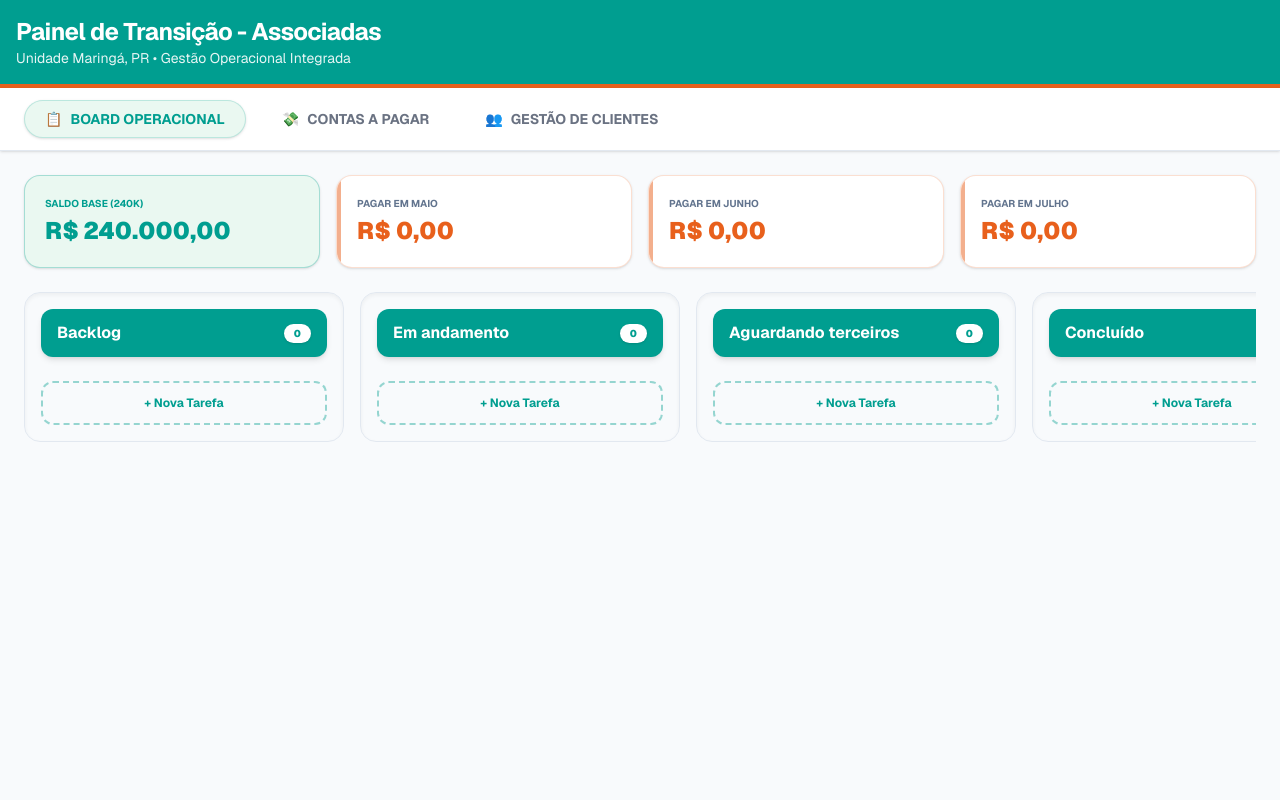
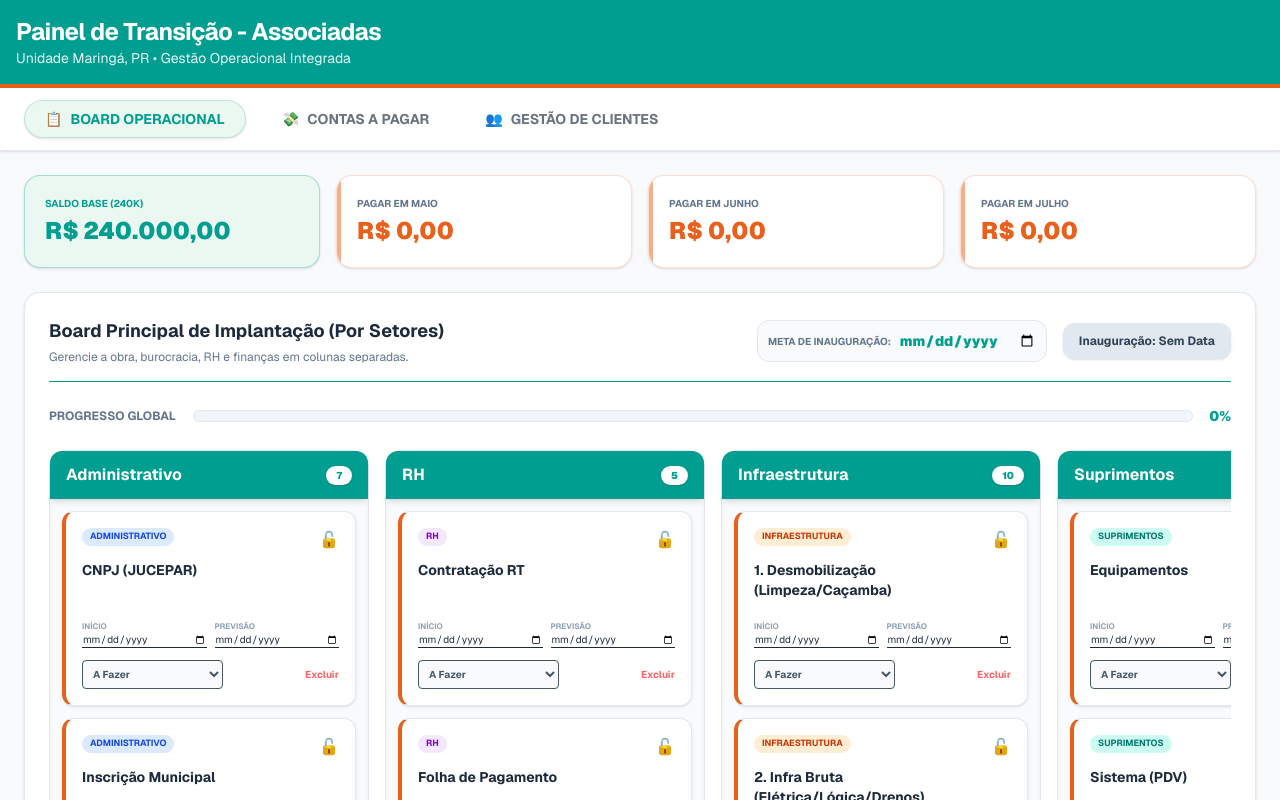
Before and after one commit to dionatanhoegen-creator/drogaria, a Next.js app: page / in a window 1280 px wide. Shown: the top 800 px of the page. Built offline with nearby package versions, Linux system fonts and the light colour scheme.

Commit message:
Corrigindo WhatsApp, edição de clientes e restaurando as 28 tarefas do Kanban

```diff
--- a/app/page.tsx
+++ b/app/page.tsx
@@ -5,7 +5,7 @@ import React, { useState } from 'react';
 export default function Home() {
   // ================= 1. ESTADOS FINANCEIROS =================
   const [saldoEmConta, setSaldoEmConta] = useState<string>('24000000');
-  const [abaAtiva, setAbaAtiva] = useState<'contas' | 'kanban' | 'clientes' | 'ia'>('kanban');
+  const [abaAtiva, setAbaAtiva] = useState<'contas' | 'kanban' | 'clientes'>('kanban');
 
   // Lançamentos Zerados
   const [contasAPagar, setContasAPagar] = useState<any[]>([]);
@@ -87,7 +87,7 @@ export default function Home() {
   const [clientes, setClientes] = useState<any[]>([]);
   const [novoCliente, setNovoCliente] = useState({ nome: '', whatsapp: '', compras: '', atendimento: '', tipo: '' });
 
-  // Estados para edição do Cliente
+  // Estados para edição do Cliente habilitados
   const [editandoCliId, setEditandoCliId] = useState<number | null>(null);
   const [tempEditCli, setTempEditCli] = useState({ nome: '', whatsapp: '', compras: '', atendimento: '', tipo: '' });
 
@@ -112,11 +112,52 @@ export default function Home() {
   const tagsSetores = ['Administrativo', 'RH', 'Infraestrutura', 'Suprimentos', 'Financeiro'];
   const [dataInauguracao, setDataInauguracao] = useState('');
 
-  // Kanban Zerado
-  const [cards, setCards] = useState<any[]>([]);
+  // Kanban com as 28 tarefas fixas restauradas
+  const [cards, setCards] = useState([
+    // Administrativo
+    { id: 101, titulo: 'CNPJ (JUCEPAR)', area: 'Administrativo', inicio: '', fim: '', status: 'A Fazer', bloqueado: false },
+    { id: 102, titulo: 'Inscrição Municipal', area: 'Administrativo', inicio: '', fim: '', status: 'A Fazer', bloqueado: false },
+    { id: 103, titulo: 'Alvará Prefeitura', area: 'Administrativo', inicio: '', fim: '', status: 'A Fazer', bloqueado: false },
+    { id: 104, titulo: 'CRF-PR', area: 'Administrativo', inicio: '', fim: '', status: 'A Fazer', bloqueado: false },
+    { id: 105, titulo: 'Anvisa (AFE)', area: 'Administrativo', inicio: '', fim: '', status: 'A Fazer', bloqueado: false },
+    { id: 106, titulo: 'PGRSS', area: 'Administrativo', inicio: '', fim: '', status: 'A Fazer', bloqueado: false },
+    { id: 107, titulo: 'Bombeiros', area: 'Administrativo', inicio: '', fim: '', status: 'A Fazer', bloqueado: false },
+    // RH
+    { id: 201, titulo: 'Contratação RT', area: 'RH', inicio: '', fim: '', status: 'A Fazer', bloqueado: false },
+    { id: 202, titulo: 'Folha de Pagamento', area: 'RH', inicio: '', fim: '', status: 'A Fazer', bloqueado: false },
+    { id: 203, titulo: 'Treinamento Equipe', area: 'RH', inicio: '', fim: '', status: 'A Fazer', bloqueado: false },
+    { id: 204, titulo: 'Uniformes', area: 'RH', inicio: '', fim: '', status: 'A Fazer', bloqueado: false },
+    { id: 205, titulo: 'Escala de Trabalho', area: 'RH', inicio: '', fim: '', status: 'A Fazer', bloqueado: false },
+    // Infraestrutura (Obra Física)
+    { id: 301, titulo: '1. Desmobilização (Limpeza/Caçamba)', area: 'Infraestrutura', inicio: '', fim: '', status: 'A Fazer', bloqueado: false },
+    { id: 302, titulo: '2. Infra Bruta (Elétrica/Lógica/Drenos)', area: 'Infraestrutura', inicio: '', fim: '', status: 'A Fazer', bloqueado: false },
+    { id: 303, titulo: '3. Gesso / Forro (Recortes)', area: 'Infraestrutura', inicio: '', fim: '', status: 'A Fazer', bloqueado: false },
+    { id: 304, titulo: '4. Pintura e Massa Corrida', area: 'Infraestrutura', inicio: '', fim: '', status: 'A Fazer', bloqueado: false },
+    { id: 305, titulo: '5. Fachada (ACM/Vidro/Iluminação)', area: 'Infraestrutura', inicio: '', fim: '', status: 'A Fazer', bloqueado: false },
+    { id: 306, titulo: '6. Climatização (Evaporadoras)', area: 'Infraestrutura', inicio: '', fim: '', status: 'A Fazer', bloqueado: false },
+    { id: 307, titulo: '7. Elétrica Fina (Tomadas/Luminárias)', area: 'Infraestrutura', inicio: '', fim: '', status: 'A Fazer', bloqueado: false },
+    { id: 308, titulo: '8. Instalação de Piso e Rodapé', area: 'Infraestrutura', inicio: '', fim: '', status: 'A Fazer', bloqueado: false },
+    { id: 309, titulo: '9. Mobiliário (Gôndolas/Balcão/Caixa)', area: 'Infraestrutura', inicio: '', fim: '', status: 'A Fazer', bloqueado: false },
+    { id: 310, titulo: '10. TI (Computadores/PDV/Impressoras)', area: 'Infraestrutura', inicio: '', fim: '', status: 'A Fazer', bloqueado: false },
+    // Suprimentos
+    { id: 401, titulo: 'Equipamentos', area: 'Suprimentos', inicio: '', fim: '', status: 'A Fazer', bloqueado: false },
+    { id: 402, titulo: 'Sistema (PDV)', area: 'Suprimentos', inicio: '', fim: '', status: 'A Fazer', bloqueado: false },
+    { id: 403, titulo: 'Estoque Inicial', area: 'Suprimentos', inicio: '', fim: '', status: 'A Fazer', bloqueado: false },
+    { id: 404, titulo: 'Fornecedores Base', area: 'Suprimentos', inicio: '', fim: '', status: 'A Fazer', bloqueado: false },
+    // Financeiro
+    { id: 501, titulo: 'Tripasse', area: 'Financeiro', inicio: '', fim: '', status: 'A Fazer', bloqueado: false },
+    { id: 502, titulo: 'Aluguel', area: 'Financeiro', inicio: '', fim: '', status: 'A Fazer', bloqueado: false },
+    { id: 503, titulo: 'Contabilidade', area: 'Financeiro', inicio: '', fim: '', status: 'A Fazer', bloqueado: false },
+    { id: 504, titulo: 'Fluxo de Caixa', area: 'Financeiro', inicio: '', fim: '', status: 'A Fazer', bloqueado: false },
+    { id: 505, titulo: 'Parcelamentos', area: 'Financeiro', inicio: '', fim: '', status: 'A Fazer', bloqueado: false },
+  ]);
 
   const adicionarCard = (status: string) => {
-    setCards([...cards, { id: Date.now(), titulo: 'Nova Tarefa', area: 'Infraestrutura', status, bloqueado: false }]);
+    setCards([...cards, { id: Date.now(), titulo: 'Nova Tarefa', area: 'Infraestrutura', inicio: '', fim: '', status, bloqueado: false }]);
+  };
+
+  const atualizarCard = (id: number, campo: string, valor: string | boolean) => {
+    setCards(cards.map(c => c.id === id ? { ...c, [campo]: valor } : c));
   };
 
   const getTagColor = (area: string) => {
@@ -129,6 +170,26 @@ export default function Home() {
       default: return 'bg-slate-100 text-slate-700';
     }
   };
+
+  // Semáforo do Kanban
+  const totalCards = cards.length;
+  const concluidosCards = cards.filter(c => c.status === 'Concluído').length;
+  const progressoGeral = totalCards === 0 ? 0 : Math.round((concluidosCards / totalCards) * 100);
+
+  let semaforo = { cor: 'bg-slate-200 text-slate-700', texto: 'Inauguração: Sem Data' };
+  if (dataInauguracao) {
+    const hoje = new Date();
+    const dataMeta = new Date(dataInauguracao + 'T23:59:59');
+    const temAtraso = cards.some(c => c.fim && new Date(c.fim + 'T23:59:59') < hoje && c.status !== 'Concluído');
+
+    if (progressoGeral === 100) {
+      semaforo = { cor: 'bg-green-500 text-white', texto: 'Pronto para Inaugurar!' };
+    } else if (temAtraso || (hoje > dataMeta && progressoGeral < 100)) {
+      semaforo = { cor: 'bg-red-500 text-white', texto: 'Atrasos Detectados (Crítico)' };
+    } else {
+      semaforo = { cor: 'bg-yellow-500 text-white', texto: 'Operação no Prazo' };
+    }
+  }
 
   return (
     <div className="min-h-screen bg-slate-50 flex flex-col font-sans pb-10 text-slate-800">
@@ -170,33 +231,87 @@ export default function Home() {
 
         {/* ================= ABA 1: BOARD OPERACIONAL (KANBAN) ================= */}
         {abaAtiva === 'kanban' && (
-          <section className="flex gap-4 overflow-x-auto pb-6 items-start h-full">
-            {colunasKanban.map(coluna => (
-              <div key={coluna} className="min-w-[320px] flex-1 bg-slate-50 p-4 rounded-2xl border border-slate-200 shadow-inner">
+          <section className="bg-white rounded-2xl shadow-sm border border-slate-200 p-6 flex flex-col">
 
-                <h3 className="font-bold text-white bg-[#009e90] px-4 py-3 rounded-xl mb-4 flex justify-between items-center shadow-md">
+            <div className="flex flex-wrap justify-between items-center mb-6 border-b pb-4 border-[#009e90]">
+              <div>
+                <h2 className="text-lg font-bold text-slate-800">Board Principal de Implantação (Por Setores)</h2>
+                <p className="text-xs text-slate-500 mt-1">Gerencie a obra, burocracia, RH e finanças em colunas separadas.</p>
+              </div>
+              <div className="flex gap-4 items-center">
+                <div className="flex items-center gap-2 bg-slate-50 p-2.5 rounded-xl border border-slate-200">
+                  <label className="text-[10px] font-bold text-slate-500 uppercase">Meta de Inauguração:</label>
+                  <input type="date" value={dataInauguracao} onChange={(e) => setDataInauguracao(e.target.value)} className="text-sm bg-transparent font-black outline-none text-[#009e90]" />
+                </div>
+                <div className={`px-4 py-2.5 rounded-xl text-xs font-bold shadow-sm ${semaforo.cor}`}>
+                  {semaforo.texto}
+                </div>
+              </div>
+            </div>
+
+            <div className="mb-6 flex items-center gap-4">
+              <span className="text-xs font-bold text-slate-500 uppercase w-32">Progresso Global</span>
+              <div className="flex-1 bg-slate-100 rounded-full h-3 border border-slate-200 overflow-hidden">
+                <div className="bg-[#009e90] h-full transition-all duration-500" style={{ width: `${progressoGeral}%` }}></div>
+              </div>
+              <span className="text-sm font-black text-[#009e90]">{progressoGeral}%</span>
+            </div>
+
+            <div className="flex gap-4 overflow-x-auto pb-4 items-start">
+              {tagsSetores.map(coluna => (
+                <div key={coluna} className="flex-1 min-w-[320px] bg-slate-50 rounded-2xl border border-slate-200 shadow-inner flex flex-col max-h-[750px]">
+
+                  <h3 className="font-bold text-white bg-[#009e90] px-4 py-3 rounded-t-xl flex justify-between items-center shadow-md">
                     {coluna}
                     <span className="bg-white text-[#009e90] rounded-full px-2.5 py-0.5 text-[10px] font-black shadow-sm">
-                    {cards.filter(c => c.status === coluna).length}
+                      {cards.filter(c => c.area === coluna).length}
                     </span>
                   </h3>
 
-                {cards.filter(c => c.status === coluna).map(card => (
-                  <div key={card.id} className="bg-white p-4 rounded-xl shadow-sm border-l-4 border-l-[#e8601c] border-y border-r border-slate-200 mb-3 group transition-all hover:border-[#009e90] hover:shadow-md">
+                  <div className="overflow-y-auto p-3 flex-1 space-y-3">
+                    {cards.filter(c => c.area === coluna).map(card => (
+                      <div key={card.id} className={`p-4 rounded-xl shadow-sm border-l-4 border-l-[#e8601c] border-y border-r border-slate-200 bg-white transition-all hover:shadow-md`}>
+                        <div className="flex justify-between items-start mb-2">
                            <span className={`text-[9px] font-bold uppercase px-2 py-0.5 rounded-full ${getTagColor(card.area)}`}>{card.area}</span>
-                    <p className="font-bold text-sm mt-2 text-slate-800">{card.titulo}</p>
-                    <div className="flex justify-between items-center mt-4 pt-3 border-t border-slate-100">
-                       <button className="text-[10px] text-slate-500 hover:text-[#e8601c] font-bold transition-colors">📅 Definir Prazo</button>
-                       <button onClick={() => setCards(cards.map(c => c.id === card.id ? {...c, status: 'Concluído'} : c))} className="text-[10px] text-white bg-[#009e90] px-3 py-1.5 rounded-full font-bold hover:bg-[#007a6f] transition-colors shadow-sm">✓ Finalizar</button>
+                           <button onClick={() => atualizarCard(card.id, 'bloqueado', !card.bloqueado)} className="text-slate-400">{card.bloqueado ? '🔒' : '🔓'}</button>
+                        </div>
+                        <textarea
+                           disabled={card.bloqueado}
+                           value={card.titulo}
+                           onChange={(e) => atualizarCard(card.id, 'titulo', e.target.value)}
+                           className="font-bold text-sm w-full bg-transparent resize-none outline-none border-b border-transparent focus:border-[#009e90]"
+                           rows={2}
+                        />
+                        <div className="grid grid-cols-2 gap-2 mt-3">
+                           <div className="flex flex-col"><span className="text-[8px] font-bold text-slate-400 uppercase">Início</span><input disabled={card.bloqueado} type="date" value={card.inicio} onChange={(e) => atualizarCard(card.id, 'inicio', e.target.value)} className="text-[10px] border-b outline-none"/></div>
+                           <div className="flex flex-col"><span className="text-[8px] font-bold text-slate-400 uppercase">Previsão</span><input disabled={card.bloqueado} type="date" value={card.fim} onChange={(e) => atualizarCard(card.id, 'fim', e.target.value)} className="text-[10px] border-b outline-none"/></div>
+                        </div>
+                        <div className="flex justify-between items-center mt-3">
+                          <select
+                             disabled={card.bloqueado}
+                             value={card.status}
+                             onChange={(e) => atualizarCard(card.id, 'status', e.target.value)}
+                             className={`text-[10px] font-bold bg-slate-50 p-1.5 rounded border outline-none cursor-pointer ${card.status === 'Concluído' ? 'text-[#009e90]' : 'text-slate-600'}`}
+                          >
+                            <option value="A Fazer">A Fazer</option>
+                            <option value="Em andamento">Em andamento</option>
+                            <option value="Aguardando terceiros">Aguardando terceiros</option>
+                            <option value="Concluído">Concluído</option>
+                          </select>
+                          {!card.bloqueado && <button onClick={() => setCards(cards.filter(c => c.id !== card.id))} className="text-red-400 text-[10px] font-bold hover:underline">Excluir</button>}
                         </div>
                       </div>
                     ))}
+                  </div>
 
-                <button onClick={() => adicionarCard(coluna)} className="w-full mt-2 py-3 border-2 border-dashed border-[#009e90]/40 rounded-xl text-[#009e90] text-xs font-bold hover:bg-[#eaf8f1] transition-all">
-                  + Nova Tarefa
+                  <div className="p-3 border-t border-slate-200 bg-white rounded-b-2xl">
+                    <button onClick={() => adicionarCard(coluna)} className="w-full py-2 text-xs font-bold text-[#e8601c] bg-[#e8601c]/10 hover:bg-[#e8601c]/20 rounded-xl transition-all">
+                      + Criar Post-it
                     </button>
                   </div>
+                </div>
               ))}
+            </div>
           </section>
         )}
 
@@ -330,7 +445,7 @@ export default function Home() {
             </section>
 
             <div className="grid grid-cols-1 md:grid-cols-2 lg:grid-cols-3 gap-4">
-              {clientes.length === 0 && <p className="text-slate-400 text-sm italic col-span-full">Nenhum cliente cadastrado no momento.</p>}
+              {clientes.length === 0 && <p className="text-slate-400 text-sm italic col-span-full text-center">Nenhum cliente cadastrado no momento.</p>}
               {clientes.map(cli => (
                 <div key={cli.id} className="bg-white p-5 rounded-2xl shadow-sm border border-slate-200 flex flex-col group hover:border-[#009e90] transition-all">
 
@@ -350,7 +465,7 @@ export default function Home() {
                     <>
                       <div className="flex justify-between items-start mb-3 border-b pb-3 border-slate-100">
                         <h3 className="font-black text-[#009e90] text-lg">{cli.nome}</h3>
-                        {/* LINK DO WHATSAPP CORRIGIDO (TAG A) */}
+                        {/* A TAG <a href="..."> RESOLVE O BUG DO WHATSAPP */}
                         <a
                           href={`https://wa.me/55${cli.whatsapp.replace(/\D/g,'')}`}
                           target="_blank"
```
Lines whose indentation alone changed are shown as unchanged.
